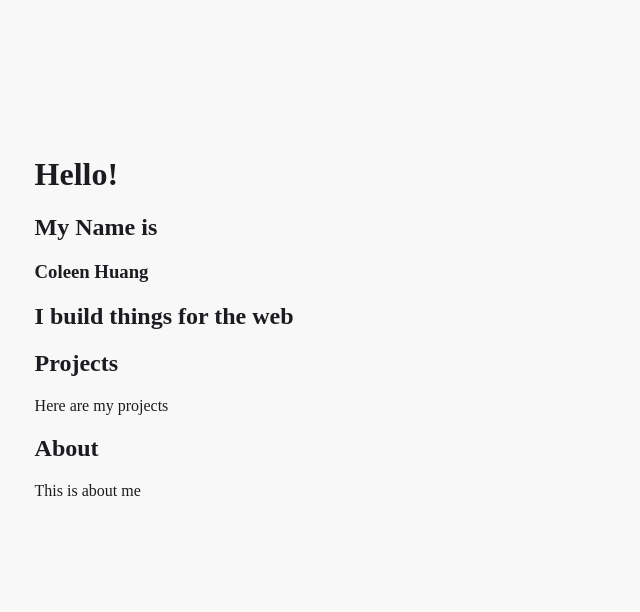
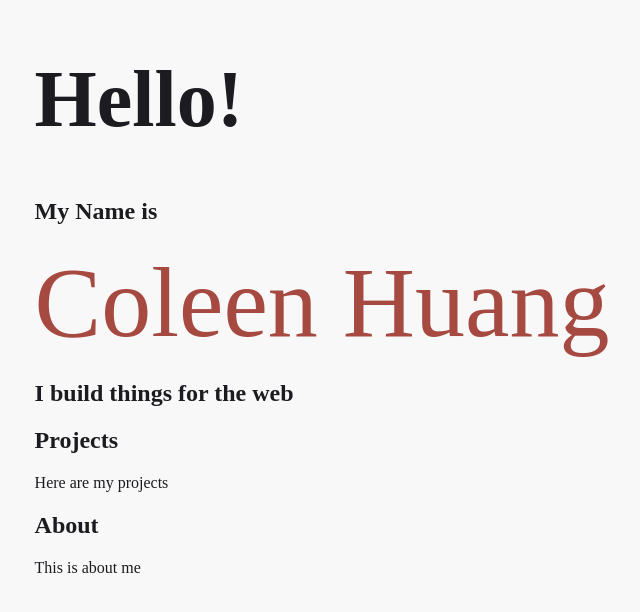
Before and after one commit to coleenhuang/portfoliov2, a Gatsby site: page / in a window 1280 px wide. Shown: the whole page, without its empty margins (163-803 px from the left). Built offline with nearby package versions, Linux system fonts and the light colour scheme; Gatsby itself is replaced by a stand-in of ours; a web font is replaced by a local one.

Commit message:
added modifications to intro text styling

```diff
--- a/src/components/Intro.js
+++ b/src/components/Intro.js
@@ -1,10 +1,11 @@
 import React from 'react';
+import {name, greeting} from './intro.module.css'
 
 const Intro =() => (
     <div>
-        <h1>Hello!</h1>
+      <h1 className={greeting}>Hello!</h1>
       <h2>My Name is</h2>
-      <h3>Coleen Huang</h3>
+      <h3 className={name}>Coleen Huang</h3>
       <h2>I build things for the web</h2>
     </div>
 )
--- /dev/null
+++ b/src/components/intro.module.css
@@ -0,0 +1,13 @@
+.intro-container {
+    padding-top: 5%;
+}
+.greeting {
+    font-size: 80px;
+}
+
+.name {
+    color: #A64941;
+    font-size: 100px;
+    font-weight: 500;
+    margin: 0
+}
--- a/src/components/layout.module.css
+++ b/src/components/layout.module.css
@@ -1,3 +1,4 @@
 .container {
-    padding: 10% 15%;
+    padding: 0 15%;
+    color: #1c1b20;
   }
--- a/src/styles/global.css
+++ b/src/styles/global.css
@@ -9,7 +9,6 @@ body
 
 body {
     background-color: #f8f8f8;
-    color: #1c1b20;
 }
 
 h1,h2,h3, h4, h5, h6 {
```
